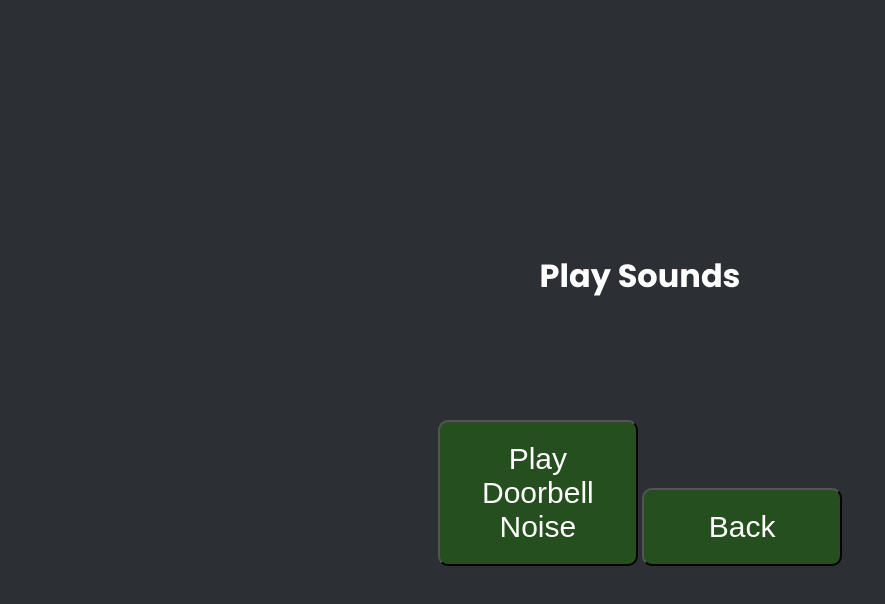
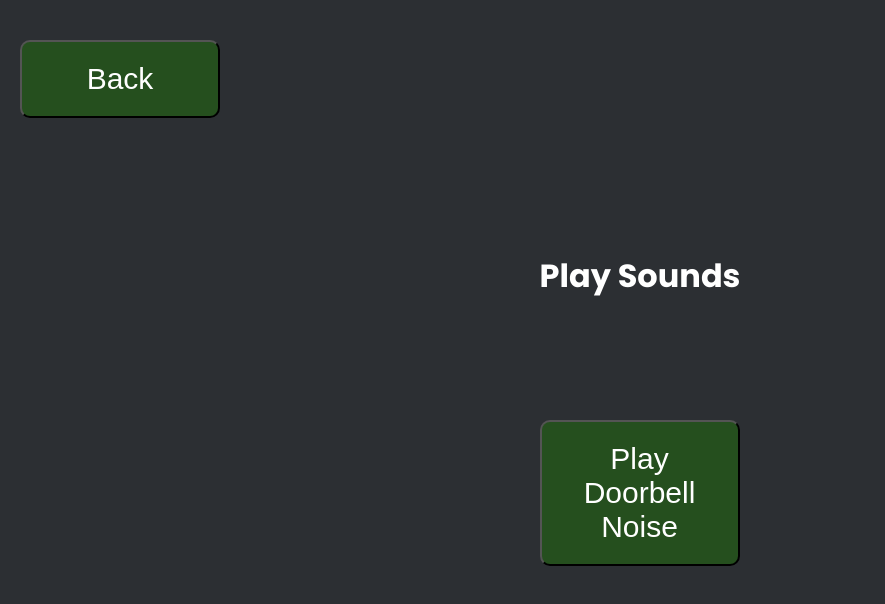
Before and after one commit to Laughattack7339/Signal-Pi-App, a plain HTML site: page index.html in a window 1280 px wide. Both pictures are taken after a click on the button "Sounds Spot". Shown: the whole page, without its empty margins (0-885 px from the left). Drawn offline with Linux system fonts and the light colour scheme.

Commit message:
Add back button styling and class

```diff
--- a/index.html
+++ b/index.html
@@ -40,6 +40,12 @@
                 text-align: center;
                 margin-bottom: 100px;
             }
+
+            .back-btn {
+                position: absolute;
+                top: 20px;
+                left: 20px;
+            }
         </style>
     </head>
     <body>
@@ -64,7 +70,7 @@
 
             <button  onclick="playDoorbell()">Play Doorbell Noise </button>
 
-            <button onclick="showPage('home')">Back</button>
+            <button class="back-btn" onclick="showPage('home')">Back</button>
 
 
         </div>
@@ -74,7 +80,7 @@
                 Robot Mode
             </h1>
 
-            <button onclick="showPage('home')">Back</button>
+            <button class="back-btn" onclick="showPage('home')">Back</button>
         </div>
 
         <div id="intro" style="display: none;">
@@ -82,7 +88,7 @@
                 Room Watcher
             </h1>
 
-            <button onclick="showPage('home')">Back</button>
+            <button class="back-btn" onclick="showPage('home')">Back</button>
         </div>
 
 
```
